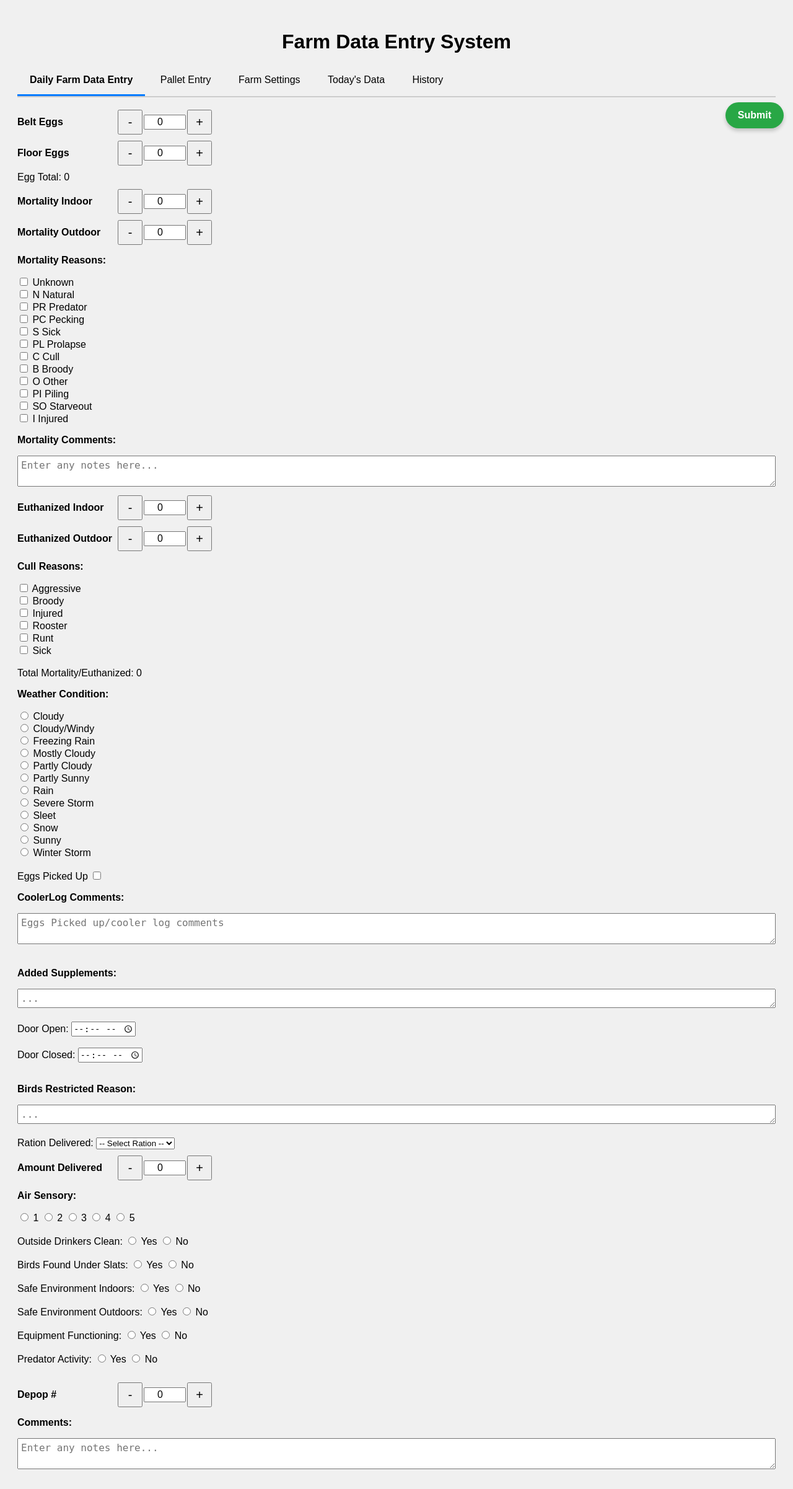
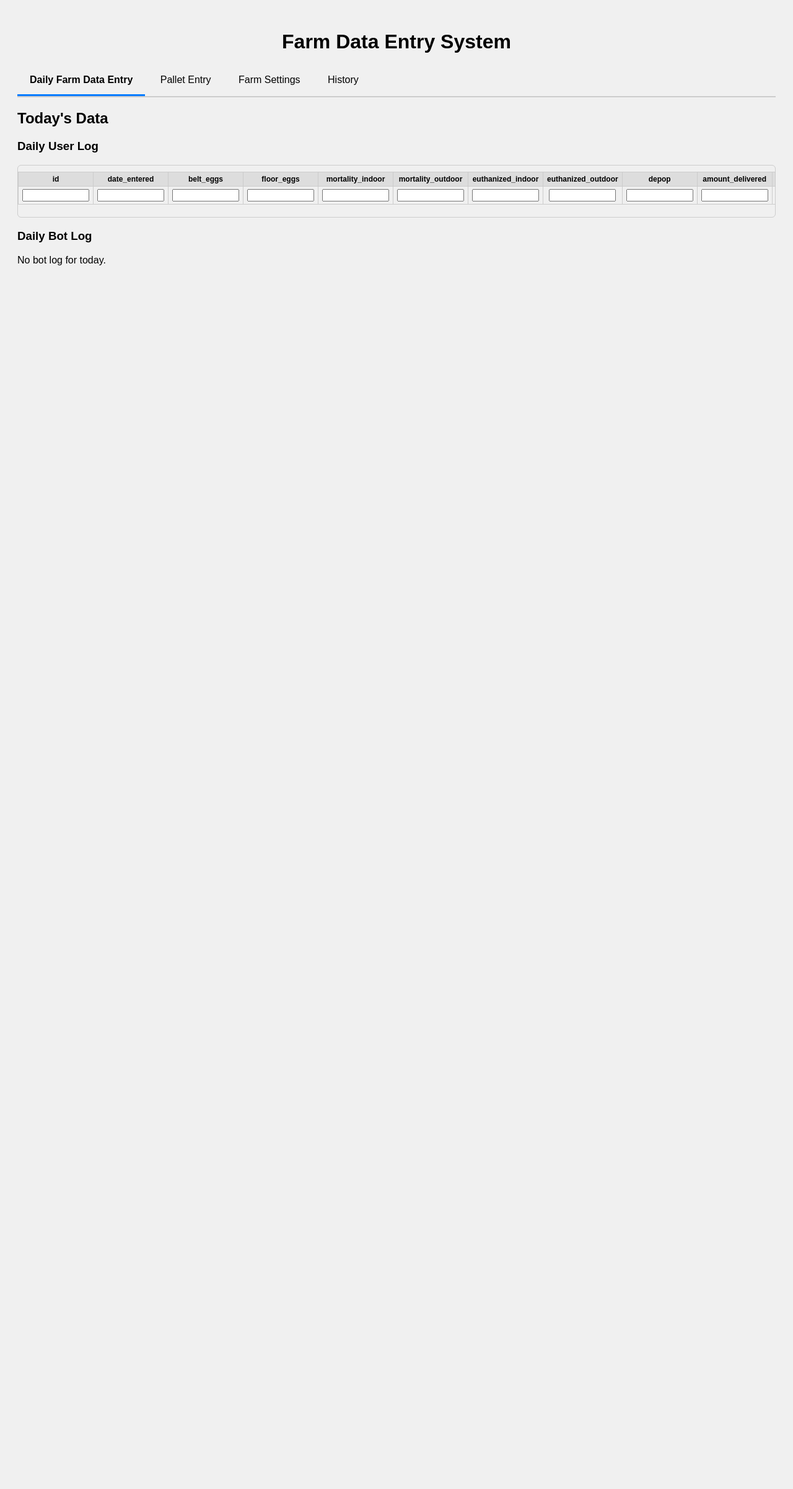
Before and after one commit to Davidwedel/New_Data_Logger, a Flask app: page / in a window 1280 px wide. Shown: the whole page at 62% size. After the commit the page ends 428 px from the top, so only its background shows below. Run offline with Flask 3, Linux system fonts and the light colour scheme; data that the repository does not hold is empty; parts of the project's set-up code (start-up, migrations or seed data) failed here and were passed over.

Commit message:
Replace old Daily Farm Data Entry with improved spreadsheet-style interface
- Removed old tab_daily.html with manual form and spinners
- Moved tab_today.html (auto-save spreadsheet interface) to first tab position
- Renamed tab to "Daily Farm Data Entry" (removed separate "Today's Data" tab)
- Set todaydata tab to display:block by default on page load
- Added DOMContentLoaded event listener to auto-load today's data on initial page load
- Users now see pre-populated or empty editable fields immediately without tab switching

🤖 Generated with [Claude Code](https://claude.com/claude-code)

Co-Authored-By: Claude <noreply@anthropic.com>

```diff
--- a/server/templates/base.html
+++ b/server/templates/base.html
@@ -190,6 +190,13 @@
         result.textContent = "Total Mortality/Euthanized: " + (n1 + n2 + n3 + n4);
       }
     }
+
+    // Load today's data when page first loads
+    window.addEventListener('DOMContentLoaded', function() {
+      if (typeof loadTodayData === 'function') {
+        loadTodayData();
+      }
+    });
   </script>
 
   {% block extra_scripts %}{% endblock %}
--- a/server/templates/index.html
+++ b/server/templates/index.html
@@ -5,17 +5,15 @@
 {% block content %}
 <!-- Tab buttons -->
 <div class="tab">
-  <button class="tablinks active" onclick="openTab(event, 'daily')">Daily Farm Data Entry</button>
+  <button class="tablinks active" onclick="openTab(event, 'todaydata')">Daily Farm Data Entry</button>
   <button class="tablinks" onclick="openTab(event, 'pallet')">Pallet Entry</button>
   <button class="tablinks" onclick="openTab(event, 'settings')">Farm Settings</button>
-  <button class="tablinks" onclick="openTab(event, 'todaydata')">Today's Data</button>
   <button class="tablinks" onclick="loadHistoryTab(event)">History</button>
 </div>
 
 <!-- Include tab content partials -->
-{% include 'tab_daily.html' %}
+{% include 'tab_today.html' %}
 {% include 'tab_pallet.html' %}
 {% include 'tab_settings.html' %}
-{% include 'tab_today.html' %}
 {% include 'tab_history.html' %}
 {% endblock %}
--- a/server/templates/tab_daily.html
+++ /dev/null
@@ -1,464 +0,0 @@
-<div id="daily" class="tabcontent" style="display:block;">
-
-  <!-- Floating Submit Button for Daily -->
-  <button id="submitDaily" class="floating-btn" onclick="submitDailyForm()">Submit</button>
-
-  <div class="spinner-container">
-    <span class="spinner-label">Belt Eggs</span>
-    <div class="spinner">
-      <button onclick="decrement('egg1')">-</button>
-      <input type="number" id="egg1" value="0" min="0">
-      <button onclick="increment('egg1')">+</button>
-    </div>
-  </div>
-
-  <div class="spinner-container">
-    <span class="spinner-label">Floor Eggs</span>
-    <div class="spinner">
-      <button onclick="decrement('egg2')">-</button>
-      <input type="number" id="egg2" value="0" min="0">
-      <button onclick="increment('egg2')">+</button>
-    </div>
-  </div>
-
-  <div id="eggresult">Egg Total: 0</div>
-
-  <div class="spinner-container">
-    <span class="spinner-label">Mortality Indoor</span>
-    <div class="spinner">
-      <button onclick="decrement('num1')">-</button>
-      <input type="number" id="num1" value="0" min="0">
-      <button onclick="increment('num1')">+</button>
-    </div>
-  </div>
-
-  <div class="spinner-container">
-    <span class="spinner-label">Mortality Outdoor</span>
-    <div class="spinner">
-      <button onclick="decrement('num2')">-</button>
-      <input type="number" id="num2" value="0" min="0">
-      <button onclick="increment('num2')">+</button>
-    </div>
-  </div>
-
-  <p><strong>Mortality Reasons:</strong></p>
-  <label><input type="checkbox" name="mortalityReason" value="Unknown"> Unknown</label><br>
-  <label><input type="checkbox" name="mortalityReason" value="N Natural"> N Natural</label><br>
-  <label><input type="checkbox" name="mortalityReason" value="PR Predator"> PR Predator</label><br>
-  <label><input type="checkbox" name="mortalityReason" value="PC Pecking"> PC Pecking</label><br>
-  <label><input type="checkbox" name="mortalityReason" value="S Sick"> S Sick</label><br>
-  <label><input type="checkbox" name="mortalityReason" value="PL Prolapse"> PL Prolapse</label><br>
-  <label><input type="checkbox" name="mortalityReason" value="C Cull"> C Cull</label><br>
-  <label><input type="checkbox" name="mortalityReason" value="B Broody"> B Broody</label><br>
-  <label><input type="checkbox" name="mortalityReason" value="O Other"> O Other</label><br>
-  <label><input type="checkbox" name="mortalityReason" value="PI Piling"> PI Piling</label><br>
-  <label><input type="checkbox" name="mortalityReason" value="SO Starveout"> SO Starveout</label><br>
-  <label><input type="checkbox" name="mortalityReason" value="I Injured"> I Injured</label>
-
-  <p><strong>Mortality Comments:</strong></p>
-  <textarea id="mortalitycomments" rows="2" placeholder="Enter any notes here..."></textarea>
-
-  <div class="spinner-container">
-    <span class="spinner-label">Euthanized Indoor</span>
-    <div class="spinner">
-      <button onclick="decrement('num3')">-</button>
-      <input type="number" id="num3" value="0" min="0">
-      <button onclick="increment('num3')">+</button>
-    </div>
-  </div>
-
-  <div class="spinner-container">
-    <span class="spinner-label">Euthanized Outdoor</span>
-    <div class="spinner">
-      <button onclick="decrement('num4')">-</button>
-      <input type="number" id="num4" value="0" min="0">
-      <button onclick="increment('num4')">+</button>
-    </div>
-  </div>
-
-  <p><strong>Cull Reasons:</strong></p>
-  <label><input type="checkbox" name="cullReason" value="Aggressive"> Aggressive</label><br>
-  <label><input type="checkbox" name="cullReason" value="Broody"> Broody</label><br>
-  <label><input type="checkbox" name="cullReason" value="Injured"> Injured</label><br>
-  <label><input type="checkbox" name="cullReason" value="Rooster"> Rooster</label><br>
-  <label><input type="checkbox" name="cullReason" value="Runt"> Runt</label><br>
-  <label><input type="checkbox" name="cullReason" value="Sick"> Sick</label>
-  <br>
-  <br>
-  <div id="result">Total Mortality/Euthanized: 0</div>
-
-  <p><strong>Weather Condition:</strong></p>
-  <label><input type="radio" name="weather" value="Cloudy"> Cloudy</label><br>
-  <label><input type="radio" name="weather" value="Cloudy/Windy"> Cloudy/Windy</label><br>
-  <label><input type="radio" name="weather" value="Freezing Rain"> Freezing Rain</label><br>
-  <label><input type="radio" name="weather" value="Mostly Cloudy"> Mostly Cloudy</label><br>
-  <label><input type="radio" name="weather" value="Partly Cloudy"> Partly Cloudy</label><br>
-  <label><input type="radio" name="weather" value="Partly Sunny"> Partly Sunny</label><br>
-  <label><input type="radio" name="weather" value="Rain"> Rain</label><br>
-  <label><input type="radio" name="weather" value="Severe Storm"> Severe Storm</label><br>
-  <label><input type="radio" name="weather" value="Sleet"> Sleet</label><br>
-  <label><input type="radio" name="weather" value="Snow"> Snow</label><br>
-  <label><input type="radio" name="weather" value="Sunny"> Sunny</label><br>
-  <label><input type="radio" name="weather" value="Winter Storm"> Winter Storm</label>
-  <br>
-  <br>
-  <label for="eggspickedup">Eggs Picked Up</label>
-  <input type="checkbox" id="eggspickedup" name="eggspickedup">
-
-  <p><strong>CoolerLog Comments:</strong></p>
-  <textarea id="coolerlogcomments" rows="2" placeholder="Eggs Picked up/cooler log comments"></textarea>
-
-  <br>
-  <br>
-
-  <p><strong>Added Supplements:</strong></p>
-  <textarea id="addedsupplements" rows="1" placeholder="..."></textarea>
-
-  <br>
-  <br>
-
-
-  <label for="doorOpen">Door Open:</label>
-  <input type="time" id="doorOpen" name="doorOpen" step="60">
-
-  <br>
-  <br>
-
-  <label for="doorClosed">Door Closed:</label>
-  <input type="time" id="doorClosed" name="doorClosed" step="60">
-
-  <br>
-  <br>
-
-  <p><strong>Birds Restricted Reason:</strong></p>
-  <textarea id="birdsrestrictedreason" rows="1" placeholder="..."></textarea>
-
-  <br>
-  <br>
-  <label for="ration">Ration Delivered:</label>
-  <select id="ration" name="ration">
-    <option value="">-- Select Ration --</option>
-    <option value="Cocc">Cocc</option>
-    <option value="E. coli">E. coli</option>
-    <option value="Fowl Cholera">Fowl Cholera</option>
-    <option value="FP-PP-AE">FP-PP-AE</option>
-    <option value="IBD">IBD</option>
-    <option value="IBV">IBV</option>
-    <option value="IBV/NDV/SE">IBV/NDV/SE</option>
-    <option value="LT">LT</option>
-    <option value="Mareks">Mareks</option>
-    <option value="Mareks-LT">Mareks-LT</option>
-    <option value="NDV">NDV</option>
-    <option value="Spotty Liver">Spotty Liver</option>
-    <option value="ST">ST</option>
-
-    <!-- Phase 1 -->
-    <option value="Phase 1-19">Phase 1-19</option>
-    <option value="Phase 1-20">Phase 1-20</option>
-    <option value="Phase 1-21">Phase 1-21</option>
-    <option value="Phase 1-22">Phase 1-22</option>
-    <option value="Phase 1-23">Phase 1-23</option>
-    <option value="Phase 1-24">Phase 1-24</option>
-    <option value="Phase 1-25">Phase 1-25</option>
-    <option value="Phase 1-26">Phase 1-26</option>
-    <option value="Phase 1-27">Phase 1-27</option>
-    <option value="Phase 1-28">Phase 1-28</option>
-
-    <!-- Phase 2 -->
-    <option value="Phase 2-20">Phase 2-20</option>
-    <option value="Phase 2-21">Phase 2-21</option>
-    <option value="Phase 2-22">Phase 2-22</option>
-    <option value="Phase 2-23">Phase 2-23</option>
-    <option value="Phase 2-24">Phase 2-24</option>
-    <option value="Phase 2-25">Phase 2-25</option>
-    <option value="Phase 2-26">Phase 2-26</option>
-    <option value="Phase 2-27">Phase 2-27</option>
-    <option value="Phase 2-28">Phase 2-28</option>
-    <option value="Phase 2-29">Phase 2-29</option>
-    <option value="Phase 2-30">Phase 2-30</option>
-
-    <!-- Phase 3 -->
-    <option value="Phase 3-21">Phase 3-21</option>
-    <option value="Phase 3-22">Phase 3-22</option>
-    <option value="Phase 3-23">Phase 3-23</option>
-    <option value="Phase 3-24">Phase 3-24</option>
-    <option value="Phase 3-25">Phase 3-25</option>
-    <option value="Phase 3-26">Phase 3-26</option>
-    <option value="Phase 3-27">Phase 3-27</option>
-    <option value="Phase 3-28">Phase 3-28</option>
-    <option value="Phase 3-29">Phase 3-29</option>
-    <option value="Phase 3-30">Phase 3-30</option>
-    <option value="Phase 3-31">Phase 3-31</option>
-
-    <!-- Phase 4 -->
-    <option value="Phase 4-21">Phase 4-21</option>
-    <option value="Phase 4-22">Phase 4-22</option>
-    <option value="Phase 4-23">Phase 4-23</option>
-    <option value="Phase 4-24">Phase 4-24</option>
-    <option value="Phase 4-25">Phase 4-25</option>
-    <option value="Phase 4-26">Phase 4-26</option>
-    <option value="Phase 4-27">Phase 4-27</option>
-    <option value="Phase 4-28">Phase 4-28</option>
-    <option value="Phase 4-29">Phase 4-29</option>
-    <option value="Phase 4-30">Phase 4-30</option>
-    <option value="Phase 4-31">Phase 4-31</option>
-
-    <!-- Phase 5 -->
-    <option value="Phase 5-21">Phase 5-21</option>
-    <option value="Phase 5-22">Phase 5-22</option>
-    <option value="Phase 5-23">Phase 5-23</option>
-    <option value="Phase 5-24">Phase 5-24</option>
-    <option value="Phase 5-25">Phase 5-25</option>
-    <option value="Phase 5-26">Phase 5-26</option>
-    <option value="Phase 5-27">Phase 5-27</option>
-    <option value="Phase 5-28">Phase 5-28</option>
-    <option value="Phase 5-29">Phase 5-29</option>
-    <option value="Phase 5-30">Phase 5-30</option>
-    <option value="Phase 5-31">Phase 5-31</option>
-
-    <!-- Phase 6 -->
-    <option value="Phase 6-21">Phase 6-21</option>
-    <option value="Phase 6-22">Phase 6-22</option>
-    <option value="Phase 6-23">Phase 6-23</option>
-    <option value="Phase 6-24">Phase 6-24</option>
-    <option value="Phase 6-25">Phase 6-25</option>
-    <option value="Phase 6-26">Phase 6-26</option>
-    <option value="Phase 6-27">Phase 6-27</option>
-    <option value="Phase 6-28">Phase 6-28</option>
-    <option value="Phase 6-29">Phase 6-29</option>
-    <option value="Phase 6-30">Phase 6-30</option>
-    <option value="Phase 6-31">Phase 6-31</option>
-
-    <!-- Developer & Prelay -->
-    <option value="PreLay">PreLay</option>
-    <option value="Developer">Developer</option>
-
-    <!-- Phase 2 Lay -->
-    <option value="Phase 2 Lay 21">Phase 2 Lay 21</option>
-    <option value="Phase 2 Lay 22">Phase 2 Lay 22</option>
-    <option value="Phase 2 Lay 23">Phase 2 Lay 23</option>
-    <option value="Phase 2 Lay 24">Phase 2 Lay 24</option>
-    <option value="Phase 2 Lay 25">Phase 2 Lay 25</option>
-    <option value="Phase 2 Lay 26">Phase 2 Lay 26</option>
-    <option value="Phase 2 Lay 27">Phase 2 Lay 27</option>
-    <option value="Phase 2 Lay 28">Phase 2 Lay 28</option>
-    <option value="Phase 2 Lay 29">Phase 2 Lay 29</option>
-    <option value="Phase 2 Lay 30">Phase 2 Lay 30</option>
-
-    <!-- Phase 3 Lay -->
-    <option value="Phase 3 Lay 21">Phase 3 Lay 21</option>
-    <option value="Phase 3 Lay 22">Phase 3 Lay 22</option>
-    <option value="Phase 3 Lay 23">Phase 3 Lay 23</option>
-    <option value="Phase 3 Lay 24">Phase 3 Lay 24</option>
-    <option value="Phase 3 Lay 25">Phase 3 Lay 25</option>
-    <option value="Phase 3 Lay 26">Phase 3 Lay 26</option>
-    <option value="Phase 3 Lay 27">Phase 3 Lay 27</option>
-    <option value="Phase 3 Lay 28">Phase 3 Lay 28</option>
-    <option value="Phase 3 Lay 29">Phase 3 Lay 29</option>
-    <option value="Phase 3 Lay 30">Phase 3 Lay 30</option>
-
-    <!-- Phase 4 Lay -->
-    <option value="Phase 4 Lay 21">Phase 4 Lay 21</option>
-    <option value="Phase 4 Lay 22">Phase 4 Lay 22</option>
-    <option value="Phase 4 Lay 23">Phase 4 Lay 23</option>
-    <option value="Phase 4 Lay 24">Phase 4 Lay 24</option>
-    <option value="Phase 4 Lay 25">Phase 4 Lay 25</option>
-    <option value="Phase 4 Lay 26">Phase 4 Lay 26</option>
-    <option value="Phase 4 Lay 27">Phase 4 Lay 27</option>
-    <option value="Phase 4 Lay 28">Phase 4 Lay 28</option>
-    <option value="Phase 4 Lay 29">Phase 4 Lay 29</option>
-    <option value="Phase 4 Lay 30">Phase 4 Lay 30</option>
-
-    <!-- Phase 5 Lay -->
-    <option value="Phase 5 Lay 30">Phase 5 Lay 30</option>
-
-    <!-- Peak -->
-    <option value="Peak 1">Peak 1</option>
-    <option value="Peak 2">Peak 2</option>
-    <option value="Peak 3">Peak 3</option>
-    <option value="Peak Lay 19">Peak Lay 19</option>
-    <option value="Peak Lay 20">Peak Lay 20</option>
-    <option value="Peak Lay 21">Peak Lay 21</option>
-    <option value="Peak Lay 22">Peak Lay 22</option>
-    <option value="Peak Lay 23">Peak Lay 23</option>
-    <option value="Peak Lay 24">Peak Lay 24</option>
-    <option value="Peak Lay 25">Peak Lay 25</option>
-    <option value="Peak Lay 26">Peak Lay 26</option>
-    <option value="Peak Lay 27">Peak Lay 27</option>
-    <option value="Peak Lay 28">Peak Lay 28</option>
-    <option value="Peak Lay 29">Peak Lay 29</option>
-    <option value="Peak Lay 30">Peak Lay 30</option>
-
-    <!-- Other -->
-    <option value="PreLay">PreLay</option>
-    <option value="Pullet Grower">Pullet Grower</option>
-    <option value="Pullet Starter 1">Pullet Starter 1</option>
-    <option value="Pullet Starter 2">Pullet Starter 2</option>
-  </select>
-
-
-  <div class="spinner-container">
-    <span class="spinner-label">Amount Delivered</span>
-    <div class="spinner">
-      <button onclick="decrement('amtdelivered')">-</button>
-      <input type="number" id="amtdelivered" value="0" min="0">
-      <button onclick="increment('amtdelivered')">+</button>
-    </div>
-  </div>
-
-  <p><strong>Air Sensory:</strong></p>
-  <label><input type="radio" name="airSensory" value="1"> 1</label>
-  <label><input type="radio" name="airSensory" value="2"> 2</label>
-  <label><input type="radio" name="airSensory" value="3"> 3</label>
-  <label><input type="radio" name="airSensory" value="4"> 4</label>
-  <label><input type="radio" name="airSensory" value="5"> 5</label>
-  <br>
-
-  <br>
-  <label>Outside Drinkers Clean:</label>
-  <label><input type="radio" name="drinkersClean" value="Yes"> Yes</label>
-  <label><input type="radio" name="drinkersClean" value="No"> No</label>
-  <br>
-  <br>
-
-  <label>Birds Found Under Slats:</label>
-  <label><input type="radio" name="birdsUnderSlats" value="Yes"> Yes</label>
-  <label><input type="radio" name="birdsUnderSlats" value="No"> No</label>
-  <br>
-  <br>
-
-  <label>Safe Environment Indoors:</label>
-  <label><input type="radio" name="safeIndoors" value="Yes"> Yes</label>
-  <label><input type="radio" name="safeIndoors" value="No"> No</label>
-  <br>
-  <br>
-
-  <label>Safe Environment Outdoors:</label>
-  <label><input type="radio" name="safeOutdoors" value="Yes"> Yes</label>
-  <label><input type="radio" name="safeOutdoors" value="No"> No</label>
-  <br>
-  <br>
-
-  <label>Equipment Functioning:</label>
-  <label><input type="radio" name="equipmentFunctioning" value="Yes"> Yes</label>
-  <label><input type="radio" name="equipmentFunctioning" value="No"> No</label>
-  <br>
-  <br>
-
-  <label>Predator Activity:</label>
-  <label><input type="radio" name="predatorActivity" value="Yes"> Yes</label>
-  <label><input type="radio" name="predatorActivity" value="No"> No</label>
-  <br>
-  <br>
-
-
-  <div class="spinner-container">
-    <span class="spinner-label">Depop #</span>
-    <div class="spinner">
-      <button onclick="decrement('depopnum')">-</button>
-      <input type="number" id="depopnum" value="0" min="0">
-      <button onclick="increment('depopnum')">+</button>
-    </div>
-  </div>
-  <p><strong>Comments:</strong></p>
-  <textarea id="comments" rows="2" placeholder="Enter any notes here..."></textarea>
-
-</div>
-
-<script>
-  // Submit Daily Form
-  async function submitDailyForm() {
-    // Gather spinner values
-    const beltEggs = parseInt(document.getElementById("egg1").value || 0);
-    const floorEggs = parseInt(document.getElementById("egg2").value || 0);
-    const mortalityIndoor = parseInt(document.getElementById("num1").value || 0);
-    const mortalityOutdoor = parseInt(document.getElementById("num2").value || 0);
-    const euthIndoor = parseInt(document.getElementById("num3").value || 0);
-    const euthOutdoor = parseInt(document.getElementById("num4").value || 0);
-    const depopNum = parseInt(document.getElementById("depopnum").value || 0);
-    const amtDelivered = parseInt(document.getElementById("amtdelivered").value || 0);
-
-    // Gather checkbox groups
-    const mortalityReasons = Array.from(document.querySelectorAll('input[name="mortalityReason"]:checked'))
-      .map(cb => cb.value);
-    const cullReasons = Array.from(document.querySelectorAll('input[name="cullReason"]:checked'))
-      .map(cb => cb.value);
-
-    // Textareas
-    const mortalityComments = document.getElementById("mortalitycomments").value;
-    const coolerLogComments = document.getElementById("coolerlogcomments").value;
-    const addedSupplements = document.getElementById("addedsupplements").value;
-    const birdsRestrictedReason = document.getElementById("birdsrestrictedreason").value;
-    const comments = document.getElementById("comments").value;
-
-    // Radios / selects
-    const weather = document.querySelector('input[name="weather"]:checked')?.value || "";
-    const airSensory = document.querySelector('input[name="airSensory"]:checked')?.value || "";
-    const ration = document.getElementById("ration").value;
-    const drinkersClean = document.querySelector('input[name="drinkersClean"]:checked')?.value || "";
-    const birdsUnderSlats = document.querySelector('input[name="birdsUnderSlats"]:checked')?.value || "";
-    const safeIndoors = document.querySelector('input[name="safeIndoors"]:checked')?.value || "";
-    const safeOutdoors = document.querySelector('input[name="safeOutdoors"]:checked')?.value || "";
-    const equipmentFunctioning = document.querySelector('input[name="equipmentFunctioning"]:checked')?.value || "";
-    const predatorActivity = document.querySelector('input[name="predatorActivity"]:checked')?.value || "";
-
-    // Booleans
-    const eggsPickedUp = document.getElementById("eggspickedup").checked;
-
-    // Time inputs
-    const doorOpen = document.getElementById("doorOpen").value;
-    const doorClosed = document.getElementById("doorClosed").value;
-
-    // Build payload
-    const dailyData = {
-      belt_eggs: beltEggs,
-      floor_eggs: floorEggs,
-      mortality_indoor: mortalityIndoor,
-      mortality_outdoor: mortalityOutdoor,
-      euthanized_indoor: euthIndoor,
-      euthanized_outdoor: euthOutdoor,
-      depop: depopNum,
-      amount_delivered: amtDelivered,
-      mortality_reasons: mortalityReasons,
-      cull_reasons: cullReasons,
-      mortality_comments: mortalityComments,
-      coolerlog_comments: coolerLogComments,
-      added_supplements: addedSupplements,
-      birds_restricted_reason: birdsRestrictedReason,
-      comments: comments,
-      weather: weather,
-      air_sensory: airSensory,
-      ration: ration,
-      drinkers_clean: drinkersClean,
-      birds_under_slats: birdsUnderSlats,
-      safe_indoors: safeIndoors,
-      safe_outdoors: safeOutdoors,
-      equipment_functioning: equipmentFunctioning,
-      predator_activity: predatorActivity,
-      eggs_picked_up: eggsPickedUp,
-      door_open: doorOpen,
-      door_closed: doorClosed
-    };
-
-    try {
-      const response = await fetch("/add_daily_userlog", {
-        method: "POST",
-        headers: { "Content-Type": "application/json" },
-        body: JSON.stringify(dailyData)
-      });
-
-      if (!response.ok) {
-        throw new Error(`Server error: ${response.status}`);
-      }
-
-      const result = await response.json();
-      alert(result.message);
-    } catch (error) {
-      console.error("Daily submit failed:", error);
-      alert("Failed to save daily data. Please try again.");
-    }
-  }
-
-  // Initialize sums on page load
-  updateSums();
-</script>
--- a/server/templates/tab_today.html
+++ b/server/templates/tab_today.html
@@ -1,4 +1,4 @@
-<div id="todaydata" class="tabcontent" style="display:none;">
+<div id="todaydata" class="tabcontent" style="display:block;">
   <h2>Today's Data</h2>
   <h3>Daily User Log</h3>
   <div id="userlog-container">
```
